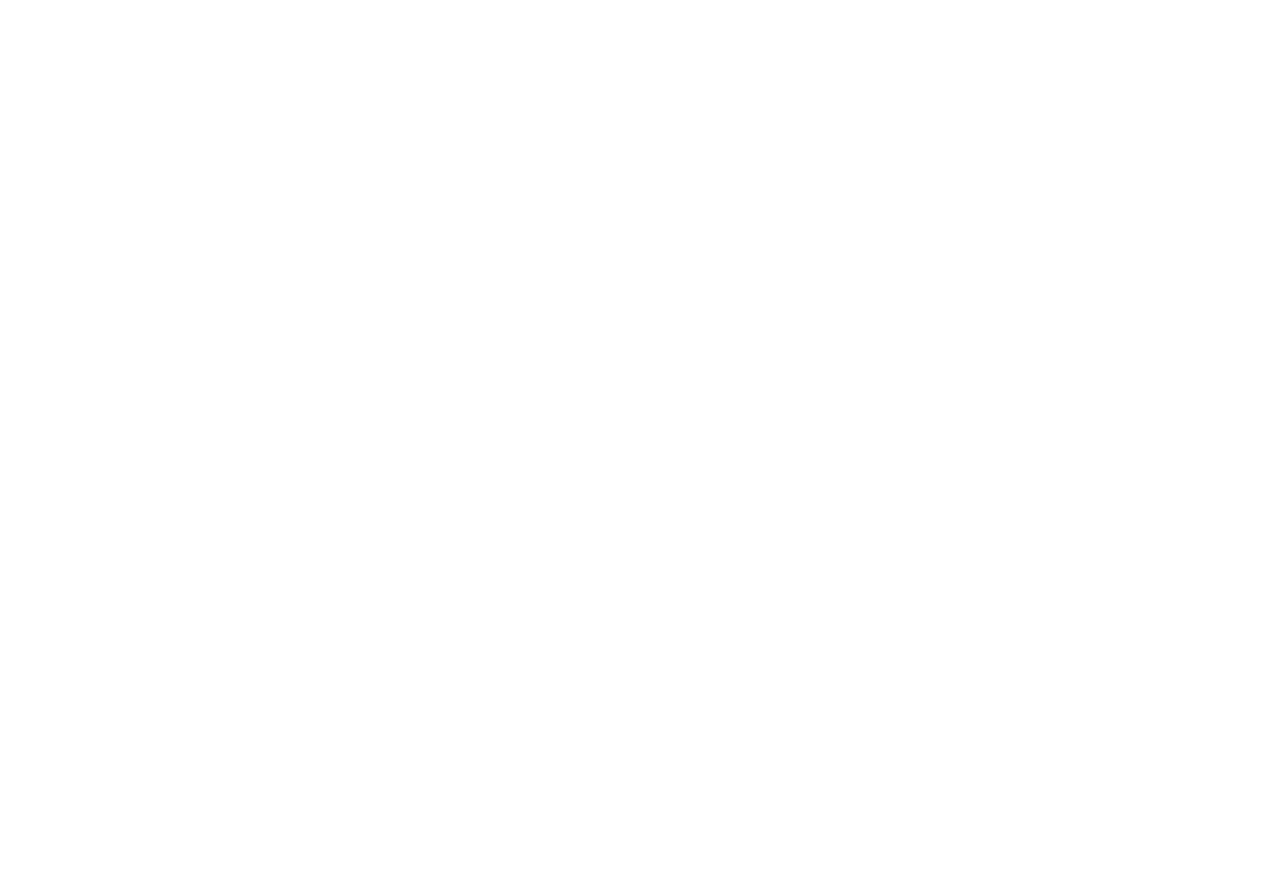
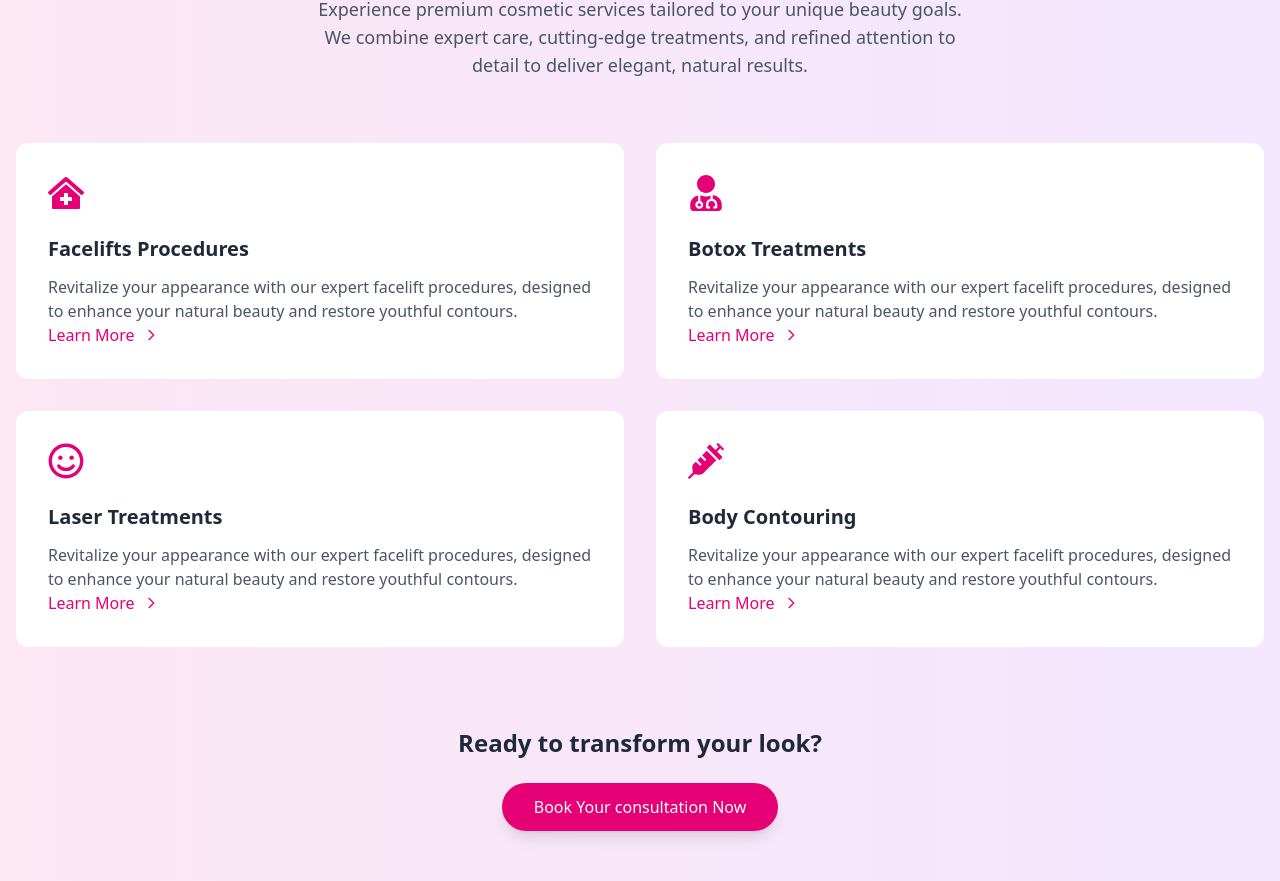
Before and after one commit to MayanthaS/Comestic_Web, a React (Vite) app: page / in a window 1280 px wide. Shown: the part 1015-1896 px from the top of the page. Before the commit the page ends 874 px from the top, so only its background shows below. Built offline with nearby package versions, Linux system fonts and the light colour scheme.

Commit message:
feat: add Services component and integrate with App; include service details and icons

```diff
--- a/package.json
+++ b/package.json
@@ -14,6 +14,7 @@
     "aos": "^2.3.4",
     "react": "^19.2.0",
     "react-dom": "^19.2.0",
+    "react-icons": "^5.5.0",
     "tailwindcss": "^4.1.18"
   },
   "devDependencies": {
--- a/src/App.jsx
+++ b/src/App.jsx
@@ -3,6 +3,7 @@
 import "aos/dist/aos.css";
 import Header from "./Component/Header.jsx";
 import Hero from "./Component/Hero.jsx";
+import Services from "./Component/Services.jsx";
 
 const App = () => {
   useEffect(() => {
@@ -14,6 +15,7 @@
     <div>
       <Header />
       <Hero />
+      <Services/>
     </div>
   );
 };
--- /dev/null
+++ b/src/Component/Services.jsx
@@ -0,0 +1,135 @@
+import React from "react";
+import {
+  FaClinicMedical,
+  FaSyringe,
+  FaUserMd,
+  FaRegSmile,
+} from "react-icons/fa";
+
+const Services = () => {
+  const services = [
+    {
+      icon: (
+        <FaClinicMedical
+          className="text-4xl text-pink-600 "
+          aria-hidden="true"
+        />
+      ),
+      title: "Facelifts Procedures",
+      description:
+        "Revitalize your appearance with our expert facelift procedures, designed to enhance your natural beauty and restore youthful contours.",
+      link: "#facelifts",
+    },
+    {
+      icon: <FaUserMd className="text-4xl text-pink-600 " aria-hidden="true" />,
+      title: "Botox Treatments",
+      description:
+        "Revitalize your appearance with our expert facelift procedures, designed to enhance your natural beauty and restore youthful contours.",
+      link: "#botox",
+    },
+    {
+      icon: (
+        <FaRegSmile className="text-4xl text-pink-600 " aria-hidden="true" />
+      ),
+      title: "Laser Treatments",
+      description:
+        "Revitalize your appearance with our expert facelift procedures, designed to enhance your natural beauty and restore youthful contours.",
+      link: "#laser",
+    },
+    {
+      icon: (
+        <FaSyringe className="text-4xl text-pink-600 " aria-hidden="true" />
+      ),
+      title: "Body Contouring",
+      description:
+        "Revitalize your appearance with our expert facelift procedures, designed to enhance your natural beauty and restore youthful contours.",
+      link: "#contouring",
+    },
+  ];
+  return (
+    <section
+      id="services"
+      className="py-20 overflow-hidden bg-gradient-to-r from-pink-100 to-purple-100"
+      aria-labelledby="services-heading"
+    >
+      <div className="container mx-auto px-4">
+        <header
+          data-aos="fade-up"
+          data-aos-delay="500"
+          className="text-center mb-16"
+        >
+          <h2
+            id="services-heading"
+            className="text-3xl md:text-4xl font-bold text-gray-800 mb-4"
+          >
+            Our <span className="text-pink-600">Premium Services</span>
+          </h2>
+          <p className="text-lg text-gray-600 max-w-2xl mx-auto ">
+            Experience premium cosmetic services tailored to your unique beauty
+            goals. We combine expert care, cutting-edge treatments, and refined
+            attention to detail to deliver elegant, natural results.
+          </p>
+        </header>
+        <ul
+          data-aos="fade-up"
+          data-aos-delay="500"
+          className="grid grid-cols-1  md:grid-cols-2 lg-grid-cols-4 gap-8"
+        >
+          {services.map((service, index) => (
+            <li key={index}>
+              <article className="bg-white rounded-xl p-8 hover:shadow-lg transistion-all duration-300 hover:translate-y-[-5px] h-full  flex flex-col">
+                <figure className="mb-6">{service.icon}</figure>
+                <h3 className="text-xl font-bold text-gray-800 mb-3 ">
+                  {service.title}
+                </h3>
+                <p className="text-gray-600 flex-1">{service.description}</p>
+                <a
+                  href={service.link}
+                  className="text-pink-600 font-medium hover:text-pink-700 transition
+                flex items-center mt-auto "
+                  aria-label={`Learn more about ${service.title}`}
+                >
+                  Learn More
+                  <svg
+                    className="w-4 h-4 ml-2"
+                    fill="none"
+                    stroke="currentColor"
+                    viewBox="0 0 24 24 "
+                    aria-hidden="true"
+                  >
+                    <path
+                      strokeLinecap="round"
+                      strokeLinejoin="round"
+                      strokeWidth={2}
+                      d="M9 5l7 7-7 7"
+                    />
+                  </svg>
+                </a>
+              </article>
+            </li>
+          ))}
+        </ul>
+        <footer
+          data-aos="fade-up"
+          data-aos-delay="600"
+          className="mt-20 text-center"
+        >
+          <h3 className="text-2xl font-bold text-gray-800 mb-6">
+            Ready to transform your look?
+          </h3>
+          <a
+            href="#appointment"
+            className="bg-pink-600 hover:bg-pink-700 text-white px-8 py-3 rounded-full
+            inline-block transition shadow-lg focus:outline-none focus-ring-2 focus:ring-pink-800
+            focus-ring-offset-2 "
+            aria-label="Book your consultation now"
+          >
+            Book Your consultation Now
+          </a>
+        </footer>
+      </div>
+    </section>
+  );
+};
+
+export default Services;
```
Also changed, not shown: 1 other file (tests, documents, lock files or other folders).
